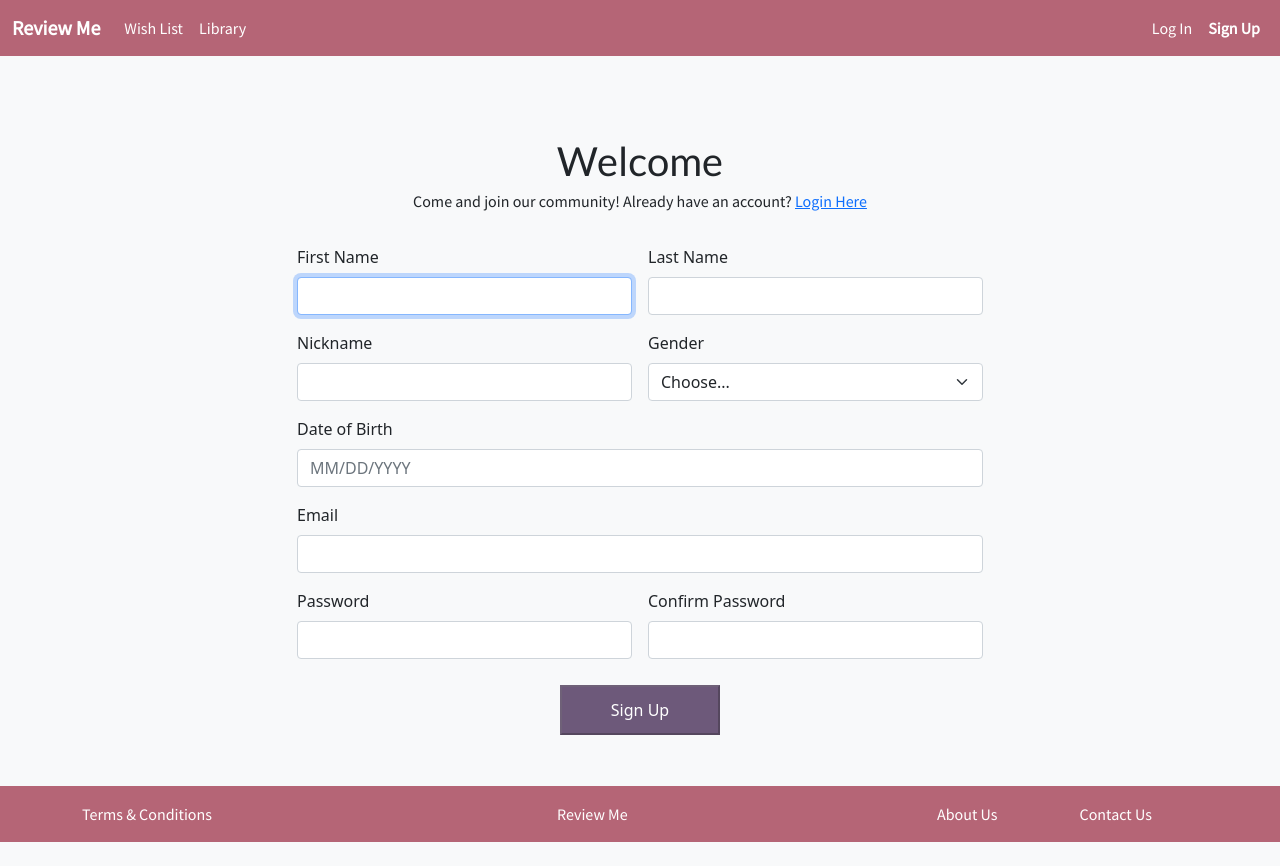
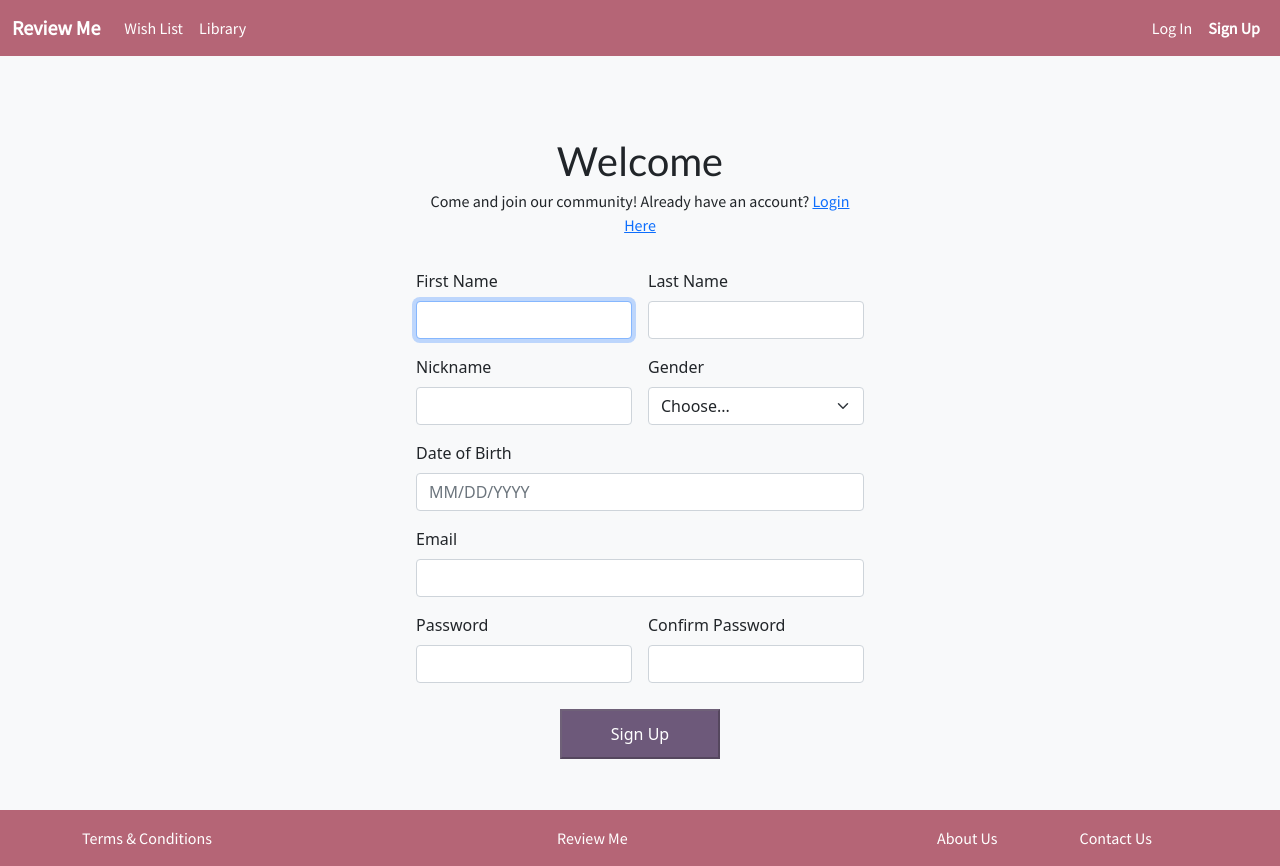
Before and after one commit to hyunjiLeeTech/ReviewMe, a React (Create React App) app in the folder frontend/: page /signup in a window 1280 px wide. Before the commit the page ends 842 px from the top, so only its background shows below. Built offline with nearby package versions, Linux system fonts and the light colour scheme.

Commit message:
RVM-105 page css changed to make form smaller

```diff
--- a/frontend/src/components/contactus/ContactUs.css
+++ b/frontend/src/components/contactus/ContactUs.css
@@ -5,20 +5,18 @@
   border-color: #f8f9fa;
   background-color: #f8f9fa;
 }
-
-.button {
+.btn {
   width: 160px;
   height: 50px;
   background-color: #6d597a;
   color: white;
   margin-top: 10px;
-  align-items: center;
 }
 .control.invalid input {
   border-color: red;
 }
 
-@media (min-width: 318px) and (max-width: 734px) {
+@media screen and (max-width: 734px) {
   .card {
     width: 19rem;
     margin: 0 auto;
@@ -26,8 +24,9 @@
     margin-top: 2rem;
   }
 }
-@media screen and (min-width: 740px) {
-  .card {
+@media screen and (min-width: 734px) {
+  .card-body {
     width: 30rem;
+    margin: auto;
   }
 }
--- a/frontend/src/components/contactus/ContactUs.js
+++ b/frontend/src/components/contactus/ContactUs.js
@@ -27,7 +27,7 @@
   return (
     <div className="card">
       <div className="card-body">
-        <div className="mt-4 text-center">
+        <div className="mb-4 text-center">
           <h1 className="card-title">Contact Us</h1>
           <p className="card-subtitle">
             Please include your name, email and message and we contact you as
@@ -48,9 +48,11 @@
           <div className="mb-4">
             <textarea className="form-control" name="message" rows="6" />
           </div>
-          <button className="button" type="submit">
-            Send
-          </button>
+          <div className="d-flex justify-content-center">
+            <button className="btn" type="submit">
+              Send
+            </button>
+          </div>
         </form>
       </div>
     </div>
```
